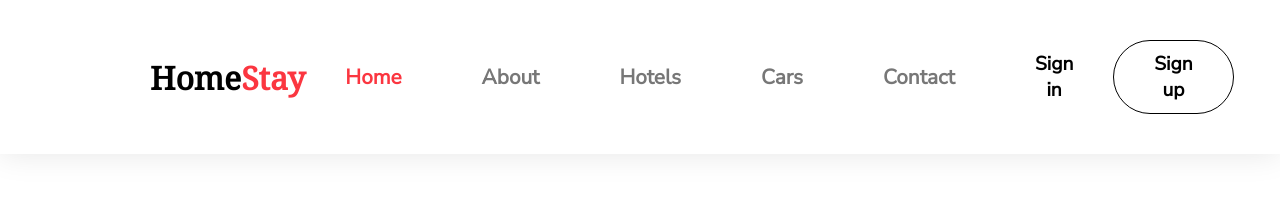
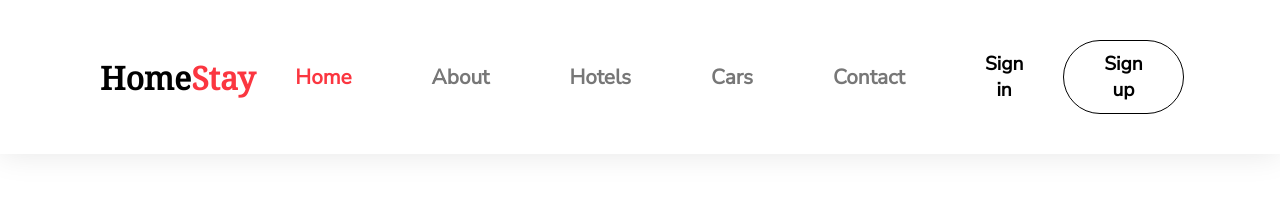
Before and after one commit to Debojyotibabai/homestay, a React (Create React App) app: page / in a window 1280 px wide. Shown: the top 202 px of the page. Built offline with nearby package versions, Linux system fonts and the light colour scheme.

Commit message:
change size

```diff
--- a/src/App.css
+++ b/src/App.css
@@ -27,6 +27,6 @@
 /* media query 1200px */
 @media only screen and (min-width: 1200px) {
   .main__section {
-    padding: 0 200px;
+    padding: 0 50px;
   }
 }
--- a/src/Css/Navbar.css
+++ b/src/Css/Navbar.css
@@ -3,7 +3,7 @@
   display: flex;
   align-items: center;
   justify-content: space-between;
-  padding: 40px 150px;
+  padding: 40px 100px;
   position: sticky;
   top: 0;
   z-index: 1;
```
